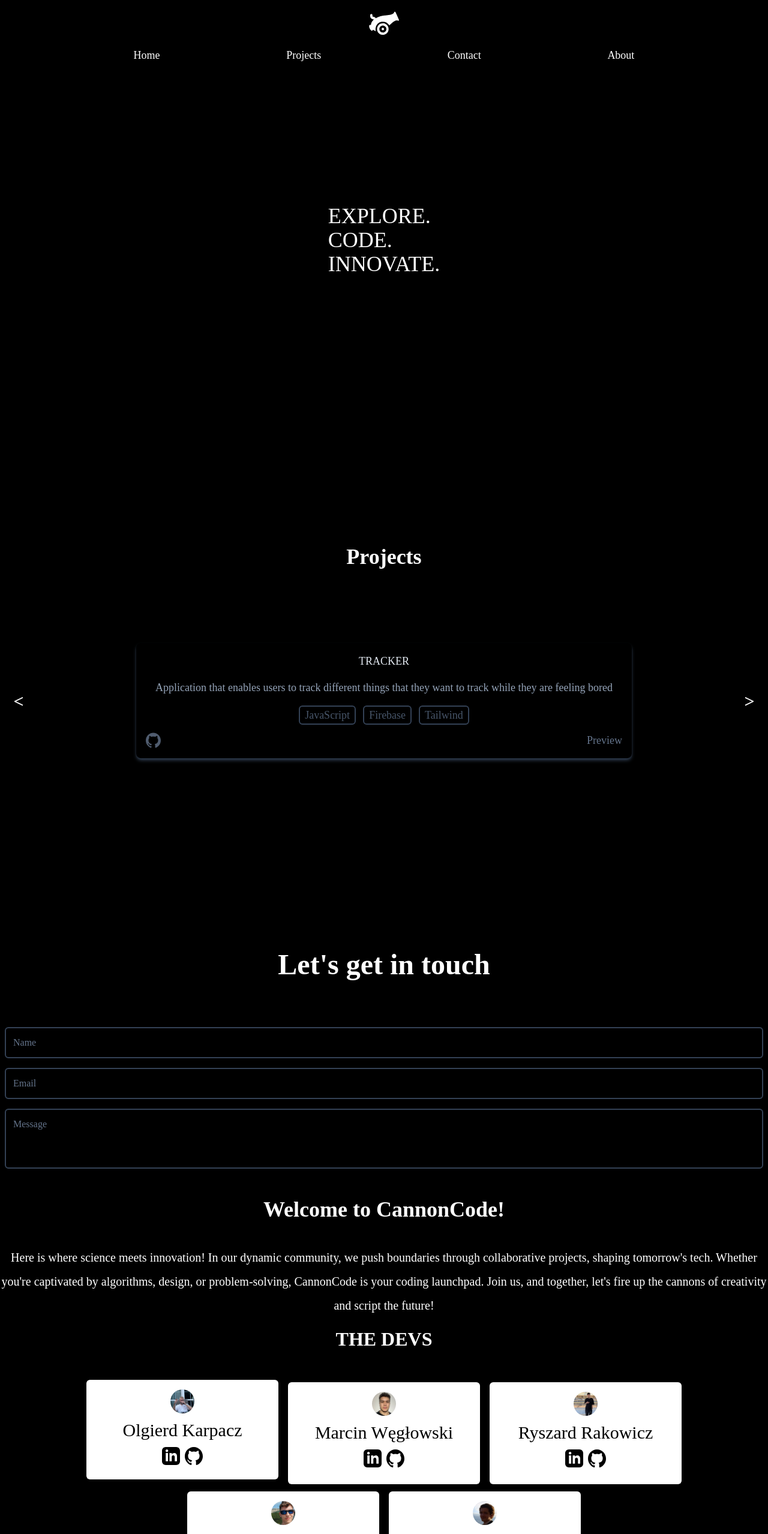
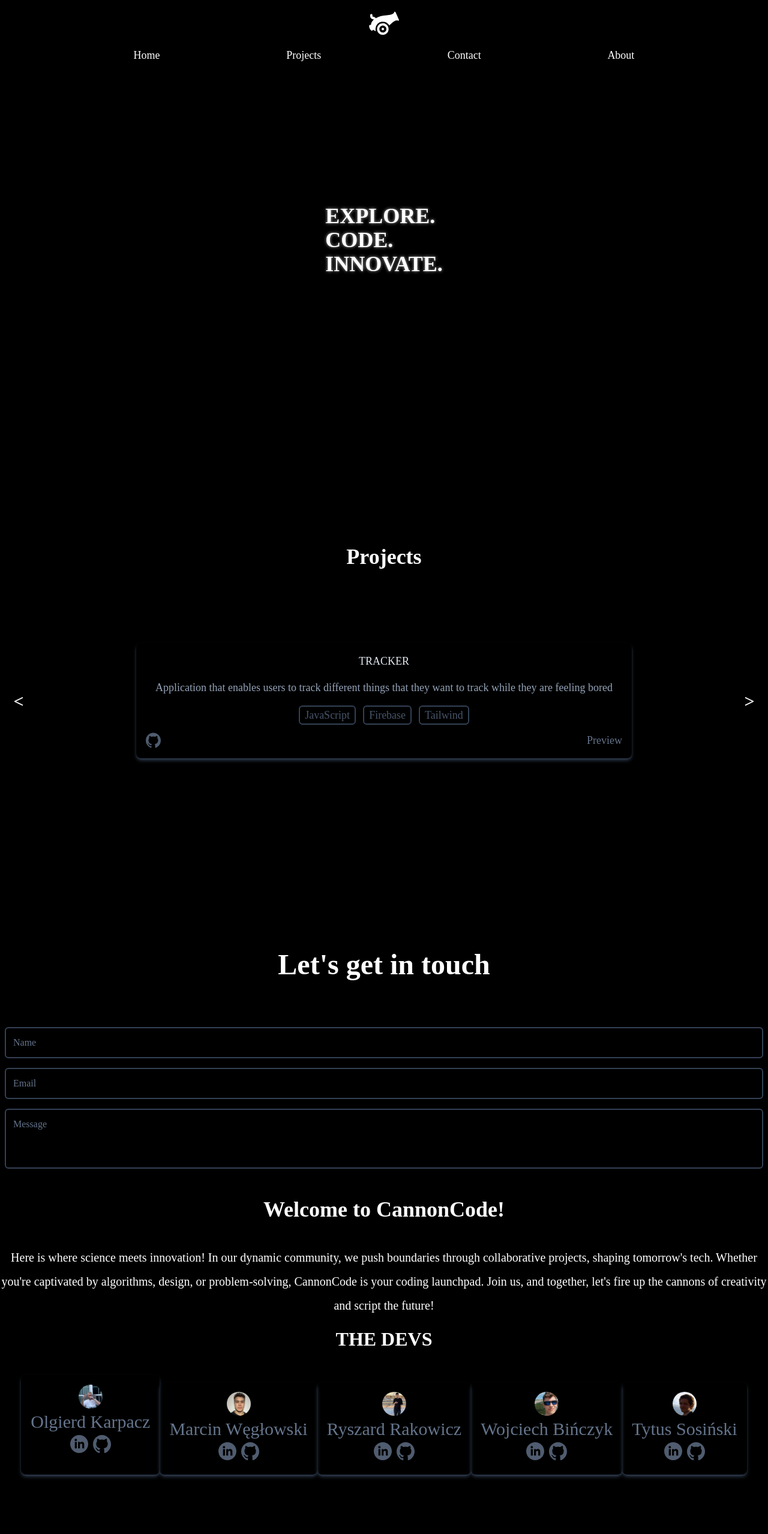
Before and after one commit to CannonCodeOrg/CannonCodeWeb, a React (Create React App) app: page / in a window 1280 px wide. Shown: the top 2557 px of the page at 60% size. Built offline with nearby package versions, Linux system fonts and the light colour scheme; the HTML template or start-up script is replaced by a standard one.

Commit message:
Updating Design

```diff
--- a/src/components/About.jsx
+++ b/src/components/About.jsx
@@ -5,7 +5,7 @@ import tytusimg from "../assets/images/tytus.jpg";
 import wojtekimg from "../assets/images/wojciech.jpg";
 import olgierdimg  from "../assets/images/olgierd.jpg";
 import linkedinlogo from "../assets/images/linkedinlogo.svg"
-import githublogo from"../assets/images/github.svg";
+import githublogo from "../assets/images/githubIcon.svg"
 
 
 const About = () => {
@@ -63,7 +63,7 @@ const About = () => {
             </div>
             <div className="flex flex-wrap justify-center space-y-3">
               {developers.map((developer, index) => (
-                <WhiteCard
+                <DevCard
                   key={index}
                   name={developer.name}
                   imageUrl={developer.imageUrl}
@@ -80,9 +80,9 @@ const About = () => {
 };
 
 
-const WhiteCard = ({ name, imageUrl, linkedinLink, githubLink}) => {
+const DevCard = ({ name, imageUrl, linkedinLink, githubLink}) => {
   return (
-    <div className="bg-white p-4 rounded-md shadow-md w-full md:w-1/2 lg:w-1/3 xl:w-1/4 mx-2 my-2 text-black">
+    <div className="text-lg text-center shadow-md shadow-slate-700 hover:shadow-slate-500 w-fit mx-auto flex flex-col rounded-lg p-4 text-slate-500 duration-300">
       {/* Developer's profile image */}
       {imageUrl && (
         <img src={imageUrl} alt={`${name}'s profile`} className="rounded-full h-[40px] mb-2 mx-auto" />
@@ -95,13 +95,13 @@ const WhiteCard = ({ name, imageUrl, linkedinLink, githubLink}) => {
       <div className="flex items-center justify-center ">
       {linkedinlogo && (
         <a href={linkedinLink} target="_blank">
-          <img src={linkedinlogo} alt = "LinkedIn" className="h-[30px] mb-2 mr-2" />
+          <img src={linkedinlogo} alt = "LinkedIn" className="h-[30px] mb-2 mr-2 opacity-80 hover:opacity-100 cursor-pointer duration-300" />
         </a>
       )}
       {/*Github logo*/}
       {githublogo && (
           <a href={githubLink} target="_blank">
-            <img src={githublogo} alt="Github WhiteCard" className="h-[30px] mb-2" />
+            <img src={githublogo} alt="Github DevCard" className="h-[30px] mb-2 opacity-80 hover:opacity-100 cursor-pointer duration-300" />
           </a>
         )}
      </div>
--- a/src/components/Home.jsx
+++ b/src/components/Home.jsx
@@ -3,7 +3,7 @@ import React from "react";
 const Home = () => {
   return (
     <div className="h-[100vh] flex justify-center items-center">
-      <div className="text-4xl">
+      <div className="text-4xl font-bold glow-text">
         <p>EXPLORE.</p>
         <p>CODE.</p>
         <p>INNOVATE.</p>
--- a/src/index.css
+++ b/src/index.css
@@ -44,3 +44,19 @@ body {
 .tech-item {
   @apply text-slate-600 border-2 rounded-md border-slate-700 px-2;
 }
+
+@keyframes glow {
+  0% {
+    text-shadow: 0 0 5px rgba(255, 255, 255, 0.7);
+  }
+  50% {
+    text-shadow: 0 0 10px rgba(255, 255, 255, 0.7);
+  }
+  100% {
+    text-shadow: 0 0 5px rgba(255, 255, 255, 0.7);
+  }
+}
+
+.glow-text {
+  animation: glow 2.0s infinite;
+}
```
Also changed, not shown: src/assets/images/github.svg (deleted), src/assets/images/linkedinlogo.svg, todo.txt.
